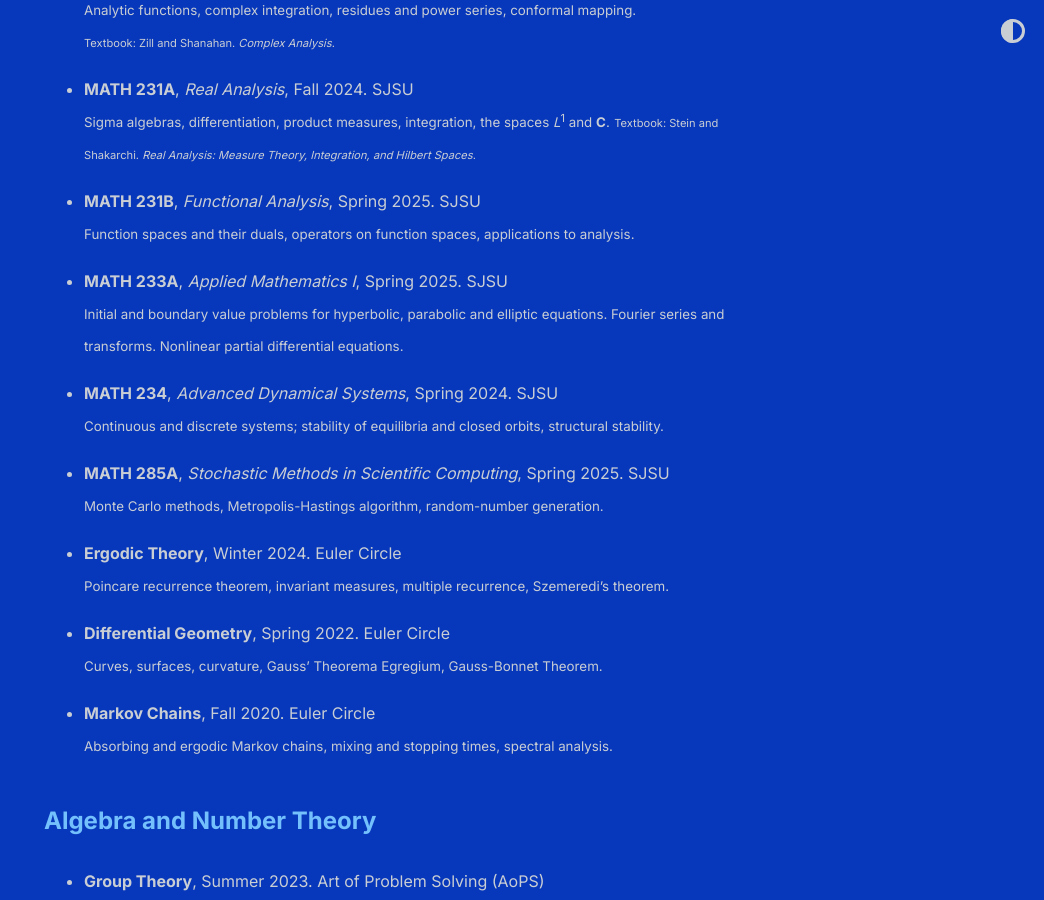
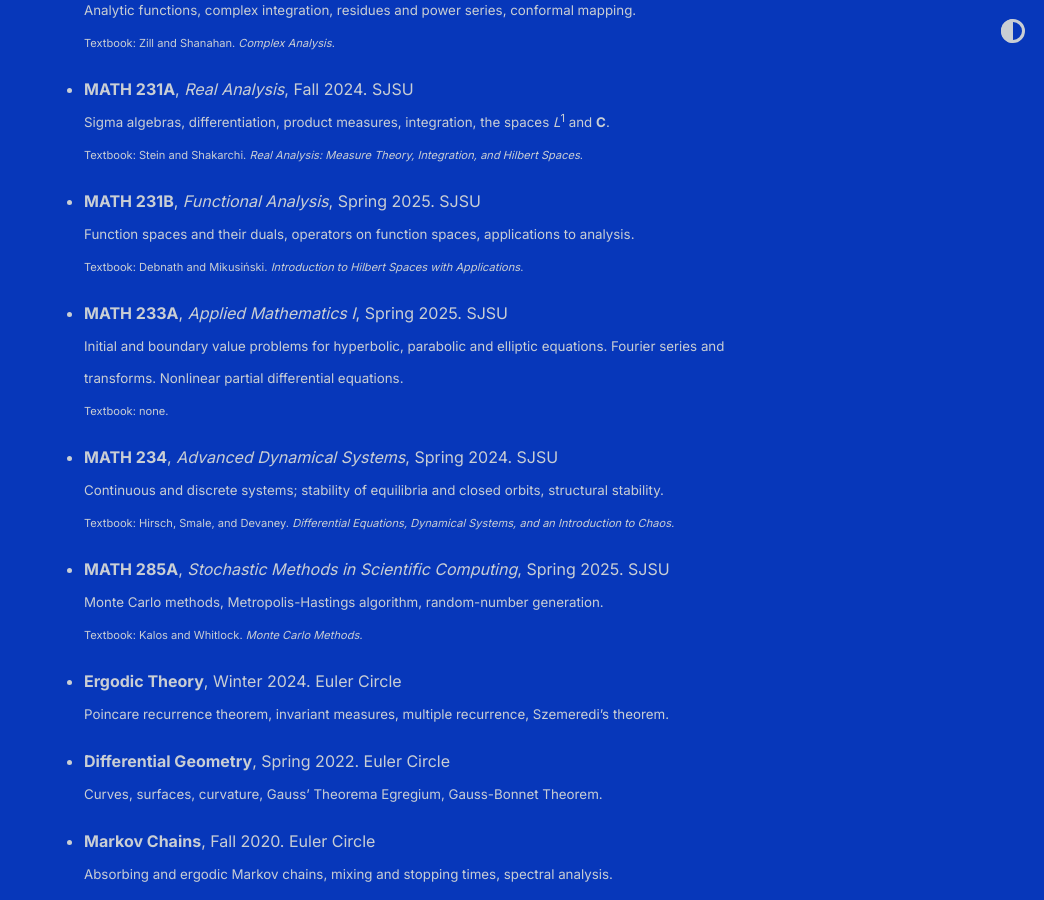
Before and after one commit to shihankanungo/shihankanungo.github.io, a Jekyll site: the page built from courses.md, in a window 1280 px wide and 900 px high, scrolled down 617 px. Shown: the whole window, without its empty margins (236-1280 px from the left). Built offline with Jekyll 4.4.1, drawn with Linux system fonts in a browser that asks for light colours.

Commit message:
Update courses.md

```diff
--- a/courses.md
+++ b/courses.md
@@ -21,20 +21,24 @@ title: Mathematics coursework
   <small><small>Textbook: Zill and Shanahan. <i>Complex Analysis</i>.</small></small>
 
 - **MATH 231A**, *Real Analysis*, Fall 2024. SJSU <br>
-  <small>Sigma algebras, differentiation, product measures, integration, the spaces *L*<sup>1</sup> and **C**.</small>
+  <small>Sigma algebras, differentiation, product measures, integration, the spaces *L*<sup>1</sup> and **C**.</small> <br>
   <small><small>Textbook: Stein and Shakarchi. <i>Real Analysis: Measure Theory, Integration, and Hilbert Spaces</i>.</small></small>
 
 - **MATH 231B**, *Functional Analysis*, Spring 2025. SJSU <br>
   <small>Function spaces and their duals, operators on function spaces, applications to analysis.</small> <br>
+  <small><small>Textbook: Debnath and Mikusiński. <i>Introduction to Hilbert Spaces with Applications</i>.</small></small>
 
 - **MATH 233A**, *Applied Mathematics I*, Spring 2025. SJSU <br>
-  <small>Initial and boundary value problems for hyperbolic, parabolic and elliptic equations. Fourier series and transforms. Nonlinear partial differential equations.</small>
+  <small>Initial and boundary value problems for hyperbolic, parabolic and elliptic equations. Fourier series and transforms. Nonlinear partial differential equations.</small> <br>
+  <small><small>Textbook: none. <i></i></small></small>
 
 - **MATH 234**, *Advanced Dynamical Systems*, Spring 2024. SJSU <br>
-  <small>Continuous and discrete systems; stability of equilibria and closed orbits, structural stability.</small>
+  <small>Continuous and discrete systems; stability of equilibria and closed orbits, structural stability.</small> <br>
+  <small><small>Textbook: Hirsch, Smale, and Devaney. <i>Differential Equations, Dynamical Systems, and an Introduction to Chaos.</i></small></small>
 
 - **MATH 285A**, *Stochastic Methods in Scientific Computing*, Spring 2025. SJSU <br>
-  <small>Monte Carlo methods, Metropolis-Hastings algorithm, random-number generation.</small>
+  <small>Monte Carlo methods, Metropolis-Hastings algorithm, random-number generation.</small> <br>
+  <small><small>Textbook: Kalos and Whitlock. <i>Monte Carlo Methods.</i></small></small>
 
 - **Ergodic Theory**, Winter 2024. Euler Circle <br>
   <small>Poincare recurrence theorem, invariant measures, multiple recurrence, Szemeredi's theorem.</small>
```
